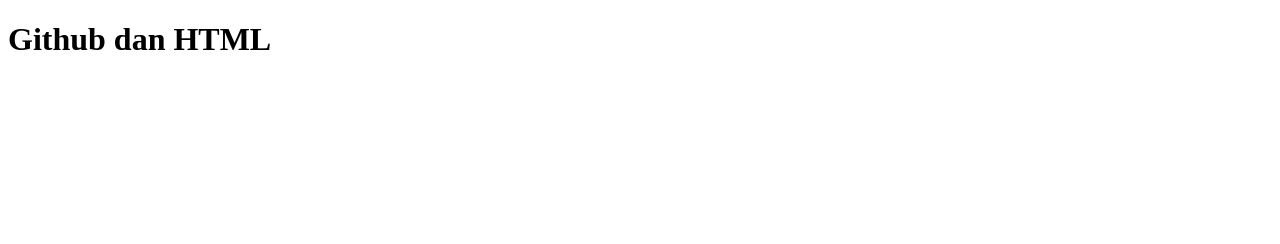
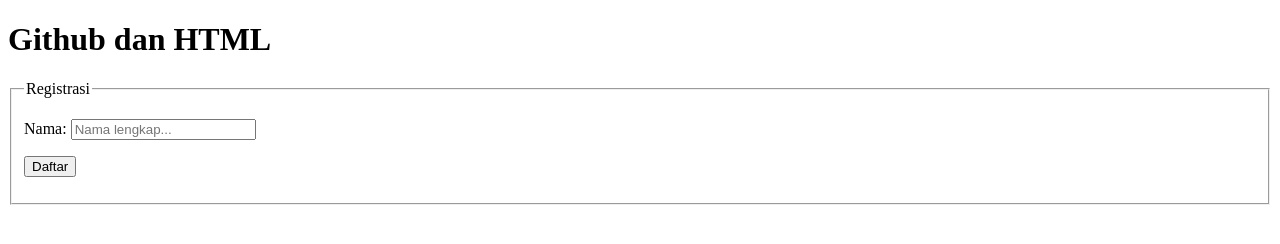
Before and after one commit to VangelineDrey/pts_genap, a plain HTML site: page index.html in a window 1280 px wide. Drawn offline with Linux system fonts and the light colour scheme.

Commit message:
tambah form contact.php, fieldset dan legend, input nama dan tombol submit

```diff
--- a/index.html
+++ b/index.html
@@ -1,9 +1,23 @@
 <!DOCTYPE html>
 <html>
-<head>
-<title>Github dan HTML</title>
-</head>
-<body>
-  <h1>Github dan HTML</h1>
-</body>
+  <head>
+    <title>
+github dan html
+    </title>
+  </head>
+  <body>
+<h1> Github dan HTML </h1>
+<form action="contact.php" method="POST">
+  <fieldset>
+    <legend>Registrasi</legend>
+    <p>
+      <label>Nama:</label>
+      <input type="text" name="nama" placeholder="Nama lengkap..."/>
+    </p>
+    <p>
+      <input type="submit" name="submit" value="Daftar"/>
+    </p>
+  </fieldset>
+</form>
+  </body>
 </html>
```
